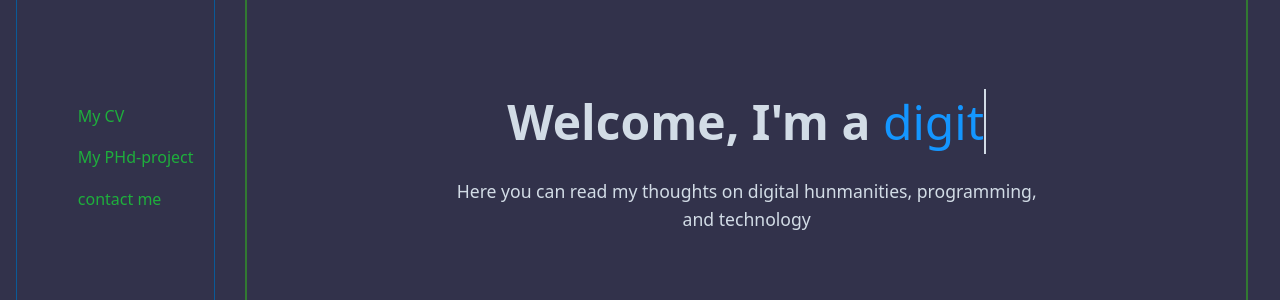
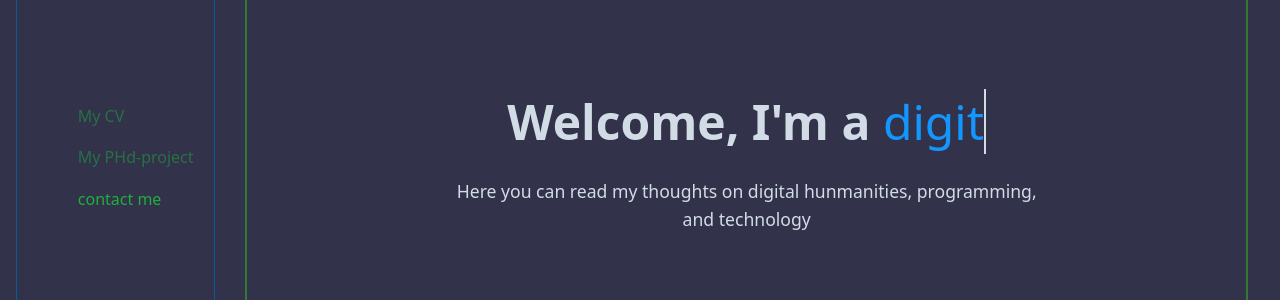
Before and after one commit to WunschK/personal-website, a Jekyll site: the page built from index.html, in a window 1280 px wide. Shown: the part 356-656 px from the top of the page. Built offline with Jekyll 4.4.1, drawn with Linux system fonts in a browser that asks for light colours.

Commit message:
Add inactive link styling for sidebar with hover tooltip

```diff
--- a/_includes/sidebar.html
+++ b/_includes/sidebar.html
@@ -1,7 +1,7 @@
 <aside>
     <ul>
-        <li><a href="#">My CV</a></li>
-        <li><a href="#">My PHd-project</a></li>
+        <li><a href="#" class="inactive">My CV</a></li>
+        <li><a href="#" class="inactive">My PHd-project</a></li>
         <li><a href="{{ '/' | relative_url }}#5">contact me</a></li>
     </ul>
 </aside>
--- a/assets/css/app.css
+++ b/assets/css/app.css
@@ -88,6 +88,34 @@
 aside ul li {
 	margin: 1rem 0;
 	list-style-type: none;
+}
+
+aside a.inactive {
+	opacity: 0.5;
+	cursor: not-allowed;
+	pointer-events: none;
+	position: relative;
+}
+
+aside li:has(a.inactive) {
+	position: relative;
+	cursor: not-allowed;
+}
+
+aside li:has(a.inactive):hover::after {
+	content: "This link is disabled at the moment";
+	position: absolute;
+	left: 100%;
+	top: 50%;
+	transform: translateY(-50%);
+	margin-left: 1rem;
+	padding: 0.5rem 0.75rem;
+	background: rgba(var(--header), 0.95);
+	border: 1px solid rgba(var(--mini-intro-hover), 0.8);
+	border-radius: 0.3rem;
+	white-space: nowrap;
+	font-size: 0.9rem;
+	z-index: 1000;
 }
 
 
```
